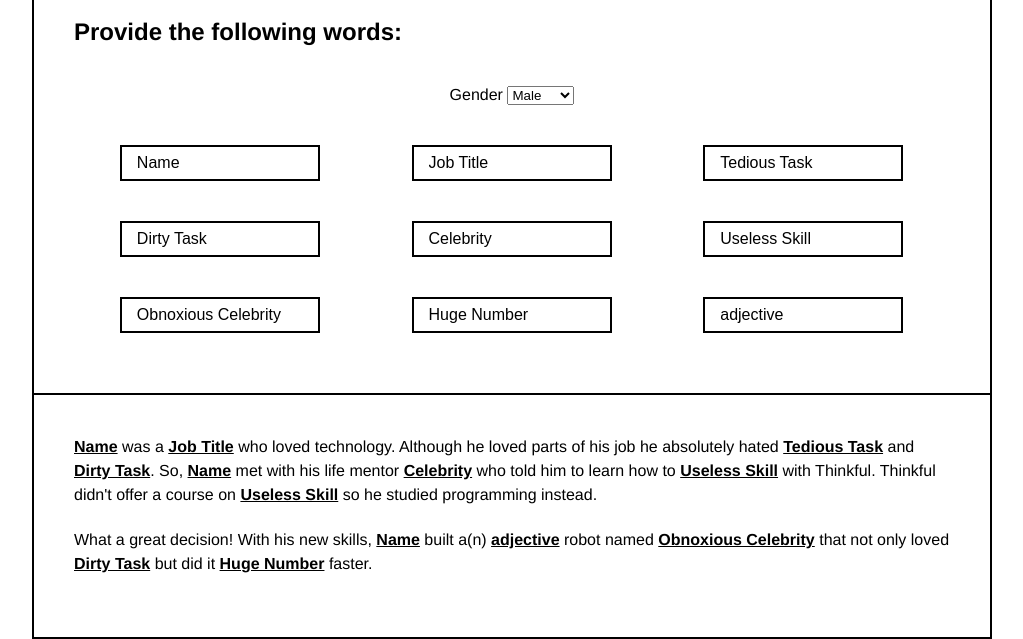
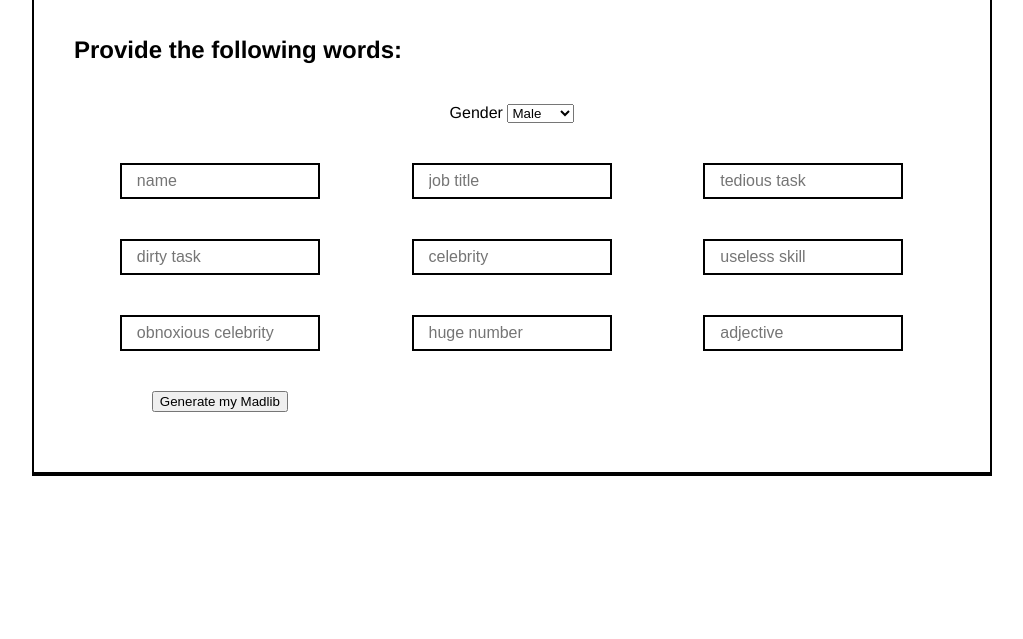
Before and after one commit to sdotson/ngmadlibs, a website: page index.html in a window 1280 px wide. Shown: the part 260-899 px from the top of the page, without its empty margins (128-1151 px from the left). After the commit the page ends 800 px from the top, so only its background shows below. Drawn offline with Linux system fonts and the light colour scheme.

Commit message:
progress made on rebuilding app after github catastrophe

```diff
--- a/Gruntfile.js
+++ b/Gruntfile.js
@@ -43,13 +43,13 @@ module.exports = function(grunt) {
             options: {
                 livereload: true,
             },
-            scripts: {
+            /*scripts: {
                 files: ['js/*.js'],
                 tasks: ['concat', 'uglify'],
                 options: {
                     spawn: false,
                 },
-            },
+            },*/
             css: {
                 files: ['sass/*.scss', 'sass/*/*.scss'],
                 tasks: ['sass'],
--- a/index.html
+++ b/index.html
@@ -13,6 +13,7 @@
 	</head>
 	<body ng-app='myApp'>
 		<div class="content-width" ng-controller="MyCtrl" ng-init="changeGender()">
+			{{activeView}}
 			<header class="clearfix header">
 				<div class="img-wrapper">
 					<img src="images/mad-lib-happy-face.png" class="happyface">
@@ -20,9 +21,9 @@
 				<img src="images/ng-mad-libs-logo.png" class="logo">
 				<h1>Automate This!</h1>
 			</header>
-			<section class="clearfix provide-words">
+			<section class="clearfix provide-words" ng-show="activeView = 'form'">
 				<h2>Provide the following words:</h2>
-				<form ng-model="words" name="form">
+				<form ng-model="data.words" placeholder="words" name="myForm" novalidate ng-submit="submit()">
 					<div class="form-item form-item-full">
 						<label>Gender</label>
 						<select ng-model="gender" ng-change="changeGender()">
@@ -31,37 +32,40 @@
 						</select>
 					</div>
 					<div class="form-item">
-						<input type="text" ng-model="name">
+						<input type="text" ng-model="data.name" placeholder="name" required>
 					</div>
 					<div class="form-item">
-						<input type="text" ng-model="jobTitle">
+						<input type="text" ng-model="data.jobTitle" placeholder="job title" required>
 					</div>
 					<div class="form-item">
-						<input type="text" ng-model="tediousTask">
+						<input type="text" ng-model="data.tediousTask" placeholder="tedious task" required>
 					</div>
 					<div class="form-item">
-						<input type="text" ng-model="dirtyTask">
+						<input type="text" ng-model="data.dirtyTask" placeholder="dirty task"  required>
 					</div>
 					<div class="form-item">
-						<input type="text" ng-model="celebrity">
+						<input type="text" ng-model="data.celebrity" placeholder="celebrity" required>
 					</div>
 					<div class="form-item">
-						<input type="text" ng-model="uselessSkill" >
+						<input type="text" ng-model="data.uselessSkill" placeholder="useless skill"  required>
 					</div>
 					<div class="form-item">
-						<input type="text" ng-model="obnoxiousCelebrity">
+						<input type="text" ng-model="data.obnoxiousCelebrity" placeholder="obnoxious celebrity" required>
 					</div>
 					<div class="form-item">
-						<input type="text" ng-model="hugeNumber">
+						<input type="number" ng-model="data.hugeNumber" placeholder="huge number" required>
 					</div>
 					<div class="form-item">
-						<input type="text" ng-model="adjective">
+						<input type="text" ng-model="data.adjective" placeholder="adjective" required>
+					</div>
+					<div class="form-item submit-wrapper">
+						<input type="submit" value="Generate my Madlib">
 					</div>
 				</form>
 			</section>
-			<section class="output">
-				<p><span class="dynamic-text">{{name}}</span> was a <span class="dynamic-text">{{jobTitle}}</span> who loved technology. Although {{genderSubject}} loved parts of {{genderPossessive}} job {{genderSubject}} absolutely hated <span class="dynamic-text">{{tediousTask}}</span> and <span class="dynamic-text">{{dirtyTask}}</span>. So, <span class="dynamic-text">{{name}}</span> met with {{genderPossessive}} life mentor <span class="dynamic-text">{{celebrity}}</span> who told {{genderObject}} to learn how to <span class="dynamic-text">{{uselessSkill}}</span> with Thinkful. Thinkful didn't offer a course on <span class="dynamic-text">{{uselessSkill}}</span> so {{genderSubject}} studied programming instead.</p>
-				<p>What a great decision! With {{genderPossessive}} new skills, <span class="dynamic-text">{{name}}</span> built a(n) <span class="dynamic-text">{{adjective}}</span> robot named <span class="dynamic-text">{{obnoxiousCelebrity}}</span> that not only loved <span class="dynamic-text">{{dirtyTask}}</span> but did it <span class="dynamic-text">{{hugeNumber}}</span> faster.
+			<section class="output" ng-hide="activeView = 'form'">
+				<p><span class="dynamic-text">{{data.name}}</span> was a <span class="dynamic-text">{{data.jobTitle}}</span> who loved technology. Although {{data.genderSubject}} loved parts of {{data.genderPossessive}} job {{data.genderSubject}} absolutely hated <span class="dynamic-text">{{data.tediousTask}}</span> and <span class="dynamic-text">{{data.dirtyTask}}</span>. So, <span class="dynamic-text">{{data.name}}</span> met with {{data.genderPossessive}} life mentor <span class="dynamic-text">{{data.celebrity}}</span> who told {{data.genderObject}} to learn how to <span class="dynamic-text">{{data.uselessSkill}}</span> with Thinkful. Thinkful didn't offer a course on <span class="dynamic-text">{{data.uselessSkill}}</span> so {{data.genderSubject}} studied programming instead.</p>
+				<p>What a great decision! With {{data.genderPossessive}} new skills, <span class="dynamic-text">{{data.name}}</span> built a(n) <span class="dynamic-text">{{data.adjective}}</span> robot named <span class="dynamic-text">{{data.obnoxiousCelebrity}}</span> that not only loved <span class="dynamic-text">{{data.dirtyTask}}</span> but did it <span class="dynamic-text">{{data.hugeNumber}}</span> faster.
 				</p>
 			</section>
 		</div>
--- a/js/app.js
+++ b/js/app.js
@@ -11,6 +11,13 @@ angular.module('myApp', [])
 		$scope.adjective = "adjective";
 		$scope.gender = "Male";
 
+		$scope.reset = function() {
+			$scope.data = '';
+			$scope.activeView = 'form';
+		};
+
+		$scope.activeView = 'form';
+
 		$scope.changeGender = function() {
 			if ($scope.gender == "Male") {
 				$scope.genderSubject = "he";
@@ -23,4 +30,11 @@ angular.module('myApp', [])
 			};
 		};
 
+		$scope.submit = function() {
+			console.log($scope.myForm.$valid);
+			if ($scope.myForm.$valid) {
+				$scope.activeView = "output";
+			};
+		};
+
 	});
--- a/sass/components/_forms.scss
+++ b/sass/components/_forms.scss
@@ -19,7 +19,7 @@
 	float: none;
 }
 
-input[type=text] {
+input[type=text], input[type=tel], input[type=number] {
 	border: 2px solid #000;
 	padding: 7px 15px;
 	font-size: 16px;
```
Also changed, not shown: css/styles.css, 1 other file.
